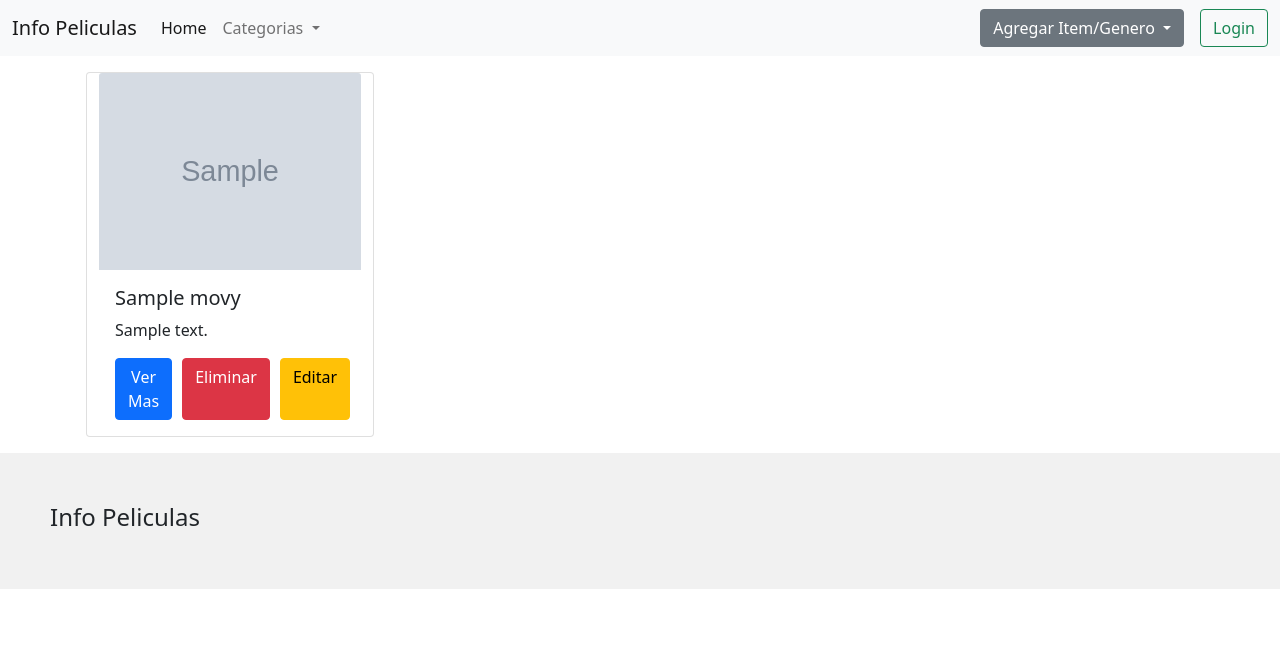
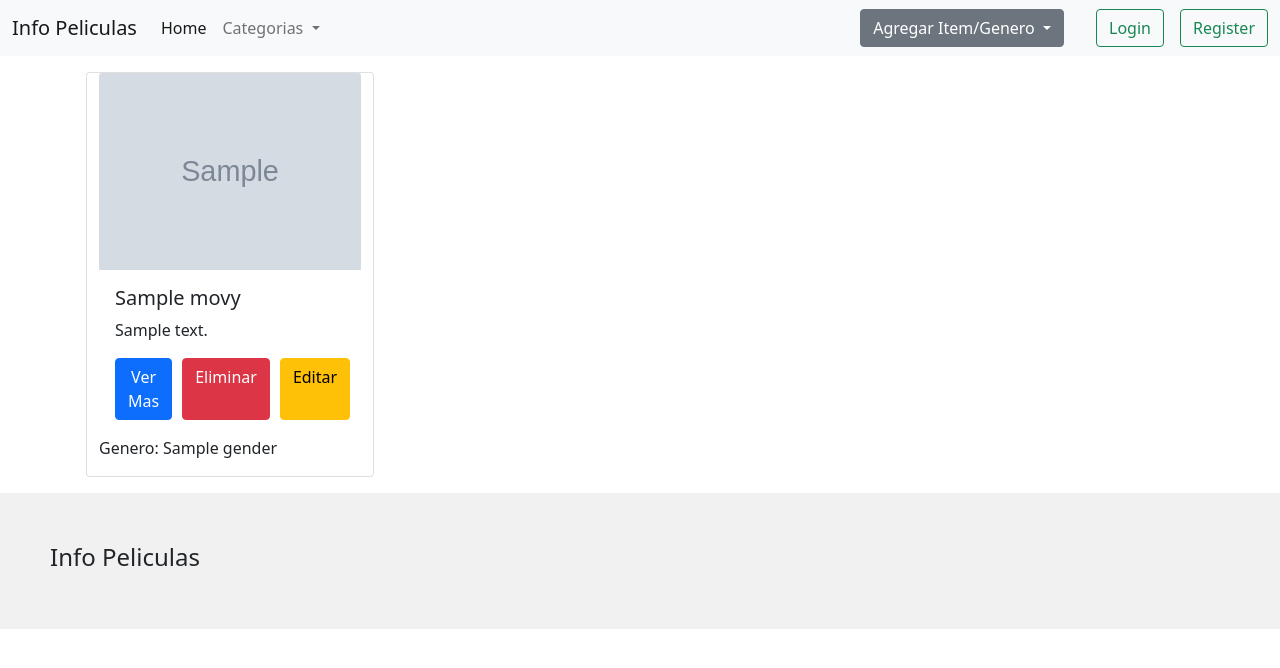
Before and after one commit to LucaFonzo/TPE1-WEB2, a PHP site: page /router.php in a window 1280 px wide. Shown: the top 668 px of the page. Run offline with PHP 8.4, Linux system fonts and the light colour scheme; tables that the repository leaves empty or names only in its code hold one stand-in row (values such as "Sample post"); grey boxes marked "Sample" are stand-in pictures; data that the repository does not hold is empty.

Commit message:
se agrego join

```diff
--- a/app/controllers/auth.controller.php
+++ b/app/controllers/auth.controller.php
@@ -13,4 +13,8 @@ class AuthController {
   public function showFormLogin(){
     $this->view->showFormLogin();
   }
+
+  public function showFormRegister(){
+    $this->view->showFormRegister();
+  }
 }
--- a/app/controllers/gender.controller.php
+++ b/app/controllers/gender.controller.php
@@ -18,7 +18,7 @@ class GenderController {
     if (isset($_POST["gender"])){
       $this->model->addGender($_POST["gender"]);
     }
-    header("Location: " . BASE_URL);
+    header("Location: " . FORM_GENDER);
   }
 
   public function showEditForm($id){
@@ -31,10 +31,10 @@ class GenderController {
     if (isset($_POST["gender"])){
       $this->model->editGender($_POST["gender"],$id);
     }
-    header("Location: ". BASE_URL);
+    header("Location: ". FORM_GENDER);
   }
   public function deleteGender($id){
     $this->model->deleteGender($id);
-    header("Location: " . BASE_URL);
+    header("Location: " . FORM_GENDER);
   }
 }
--- a/app/controllers/movie.controller.php
+++ b/app/controllers/movie.controller.php
@@ -6,6 +6,7 @@ require_once 'app/models/gender.model.php';
 class MovieController {
   private $view;
   private $model;
+  private $modelGender;
 
   function __construct(){
     $this->view = new MovieView();
@@ -14,7 +15,7 @@ class MovieController {
   }
 
   public function showMovies(){
-    $movies = $this->modelMovie->getAllMovies();
+    $movies = $this->modelMovie->getAllMoviesAndGenderName();
     $genders = $this->modelGender->getAllGenders();
     $this->view->showMovies($movies,$genders);
   }
@@ -50,7 +51,7 @@ class MovieController {
       $linkImagen = $_POST["imagen"];
       $idGenero = $_POST["genero"];
       $this->modelMovie->addMovie($titulo,$autor,$descripcion,$fechaEstreno,$linkImagen,$idGenero);
-      header("Location: " . BASE_URL);
+      header("Location: " . FORM_MOVIE);
     }
   }
   public function editMovie($id){
@@ -62,7 +63,7 @@ class MovieController {
       $linkImagen = $_POST["imagen"];
       $idGenero = $_POST["genero"];
       $this->modelMovie->editMovie($titulo,$descripcion,$autor,$fechaEstreno,$linkImagen,$idGenero,$id);
-      header("Location: " . BASE_URL);
+      header("Location: " . FORM_MOVIE);
     }
   }
 
--- a/app/models/gender.model.php
+++ b/app/models/gender.model.php
@@ -27,7 +27,7 @@ class GenderModel {
   }
 
   public function getGenderByID($id){
-    $query = $this->db->prepare("SELECT * FROM genders WHERE ID = ?");
+    $query = $this->db->prepare("SELECT * FROM genders WHERE ID_GENERO = ?");
     $query->execute([$id]);
     $gender = $query->fetchAll(PDO::FETCH_OBJ);
     return $gender;
@@ -35,20 +35,20 @@ class GenderModel {
 
   public function addGender($gender){
     try {
-      $query = $this->db->prepare('INSERT INTO `genders` (`ID`, `nombre`) VALUES (?, ?)');
+      $query = $this->db->prepare('INSERT INTO `genders` (`ID_GENERO`, `nombre`) VALUES (?, ?)');
       $query->execute([null,$gender]);
     } catch (PDOException $error) {
       return false;
     }
   }
   public function editGender($gender,$id){
-    $query = $this->db->prepare('UPDATE `genders` SET `nombre` = ? WHERE `genders`.`ID` = ?');
+    $query = $this->db->prepare('UPDATE `genders` SET `nombre` = ? WHERE `genders`.`ID_GENERO` = ?');
     $query->execute([$gender,$id]);
   }
 
   public function deleteGender($id){
     try {
-      $query = $this->db->prepare("DELETE FROM genders WHERE `genders`.`ID` = ?");
+      $query = $this->db->prepare("DELETE FROM genders WHERE `genders`.`ID_GENERO` = ?");
       $query->execute([$id]);
     } catch (\Throwable $th) {
       echo $th;
--- a/app/models/movie.model.php
+++ b/app/models/movie.model.php
@@ -8,14 +8,14 @@ class MovieModel{
       $db = new PDO('mysql:host=localhost;'.'dbname=db_movies;charset=utf8', 'root', '');
       return $db;
   }
-  function getAllMovies(){
-      $query = $this->db->prepare("SELECT * FROM movies");
-      $query->execute();
-      $movies = $query->fetchAll(PDO::FETCH_OBJ);
-      return $movies;
+  public function getAllMoviesAndGenderName(){
+    $query = $this->db->prepare("SELECT movies.*, genders.* FROM movies JOIN genders ON movies.id_genero_fk = genders.ID_GENERO");
+    $query->execute();
+    $movies = $query->fetchAll(PDO::FETCH_OBJ);
+    return $movies;
   }
   public function getMoviesByGender($id){
-    $query = $this->db->prepare("SELECT * FROM movies WHERE id_genero_fk = ?");
+    $query = $this->db->prepare("SELECT movies.*, genders.* FROM movies JOIN genders ON movies.id_genero_fk = genders.ID_GENERO WHERE movies.id_genero_fk = ?");
     $query->execute([$id]);
     $movies = $query->fetchAll(PDO::FETCH_OBJ);
     return $movies;
--- a/app/views/auth.view.php
+++ b/app/views/auth.view.php
@@ -8,6 +8,12 @@ class AuthView {
   }
 
   public function showFormLogin(){
+    $this->smarty->assign('action',"login");
+    $this->smarty->display('formLogin.tpl');
+  }
+
+  public function showFormRegister(){
+    $this->smarty->assign('action',"register");
     $this->smarty->display('formLogin.tpl');
   }
 }
--- a/router.php
+++ b/router.php
@@ -4,6 +4,8 @@ require_once 'app/controllers/auth.controller.php';
 require_once 'app/controllers/gender.controller.php';
 
 define('BASE_URL', '//'.$_SERVER['SERVER_NAME'] . ':' . $_SERVER['SERVER_PORT'] . dirname($_SERVER['PHP_SELF']).'/');
+define('FORM_MOVIE', '//'.$_SERVER['SERVER_NAME'] . ':' . $_SERVER['SERVER_PORT'] . dirname($_SERVER['PHP_SELF']).'/showAddMovie');
+define('FORM_GENDER', '//'.$_SERVER['SERVER_NAME'] . ':' . $_SERVER['SERVER_PORT'] . dirname($_SERVER['PHP_SELF']).'/genderForm');
 
 if (!empty($_GET['action'])){
   $action = $_GET['action'];
@@ -55,6 +57,10 @@ switch ($params[0]) {
     $controller = new AuthController();
     $controller->showFormLogin();
     break;
+    case 'formRegister':
+      $controller = new AuthController();
+      $controller->showFormRegister();
+      break;
   case 'genderForm':
     $controller = new GenderController();
     $controller->showGendersAndForm();
--- a/templates/genders.tpl
+++ b/templates/genders.tpl
@@ -29,8 +29,8 @@
   <li class='list-group-item d-flex justify-content-between align-items-center'>
   <span>{{$gender->nombre}}</span>
             <div class="ml-auto">
-                <a href='editForm/{{$gender->ID}}' type='button' class='btn btn-warning'>Editar</a>
-                <a href='deleteGender/{{$gender->ID}}' type='button' class='btn btn-danger'>Borrar</a>
+                <a href='editForm/{{$gender->ID_GENERO}}' type='button' class='btn btn-warning'>Editar</a>
+                <a href='deleteGender/{{$gender->ID_GENERO}}' type='button' class='btn btn-danger'>Borrar</a>
             </div>
         </li>
 {{/foreach}}
--- a/templates/header.tpl
+++ b/templates/header.tpl
@@ -28,7 +28,7 @@
           </a>
           <ul class="dropdown-menu" aria-labelledby="navbarDropdown">
           {{foreach from=$genders item=$gender}}
-            <li><a class="dropdown-item" href="gender/{{$gender->ID}}">{{$gender->nombre}}</a></li>
+            <li><a class="dropdown-item" href="gender/{{$gender->ID_GENERO}}">{{$gender->nombre}}</a></li>
           {{/foreach}}
           </ul>
         </li>
@@ -42,7 +42,8 @@
         <li><a href="genderForm" class="dropdown-item" type="button">Agregar/Editar/Eliminar<br>Genero</a></li>
       </ul>
       </div>
-        <a href="formLogin" class="btn btn-outline-success" type="submit">Login</a>
+        <a href="formLogin" class="btn btn-outline-success mx-3" type="submit">Login</a>
+        <a href="formRegister" class="btn btn-outline-success" type="submit">Register</a>
     </div>
   </div>
 </nav>
--- a/templates/movies.tpl
+++ b/templates/movies.tpl
@@ -13,6 +13,9 @@
       <a href="showEditMovie/{{$movie->ID}}" class="btn btn-warning">Editar</a>
     </div>
   </div>
+    <div class="">
+    <p>Genero: {{$movie->nombre}}</p>
+  </div>
   </div>
   {{/foreach}}
   </div>
```
Also changed, not shown: templates/formLogin.tpl (+6 -4 lines), templates/formMovie.tpl (line endings or trailing spaces).
